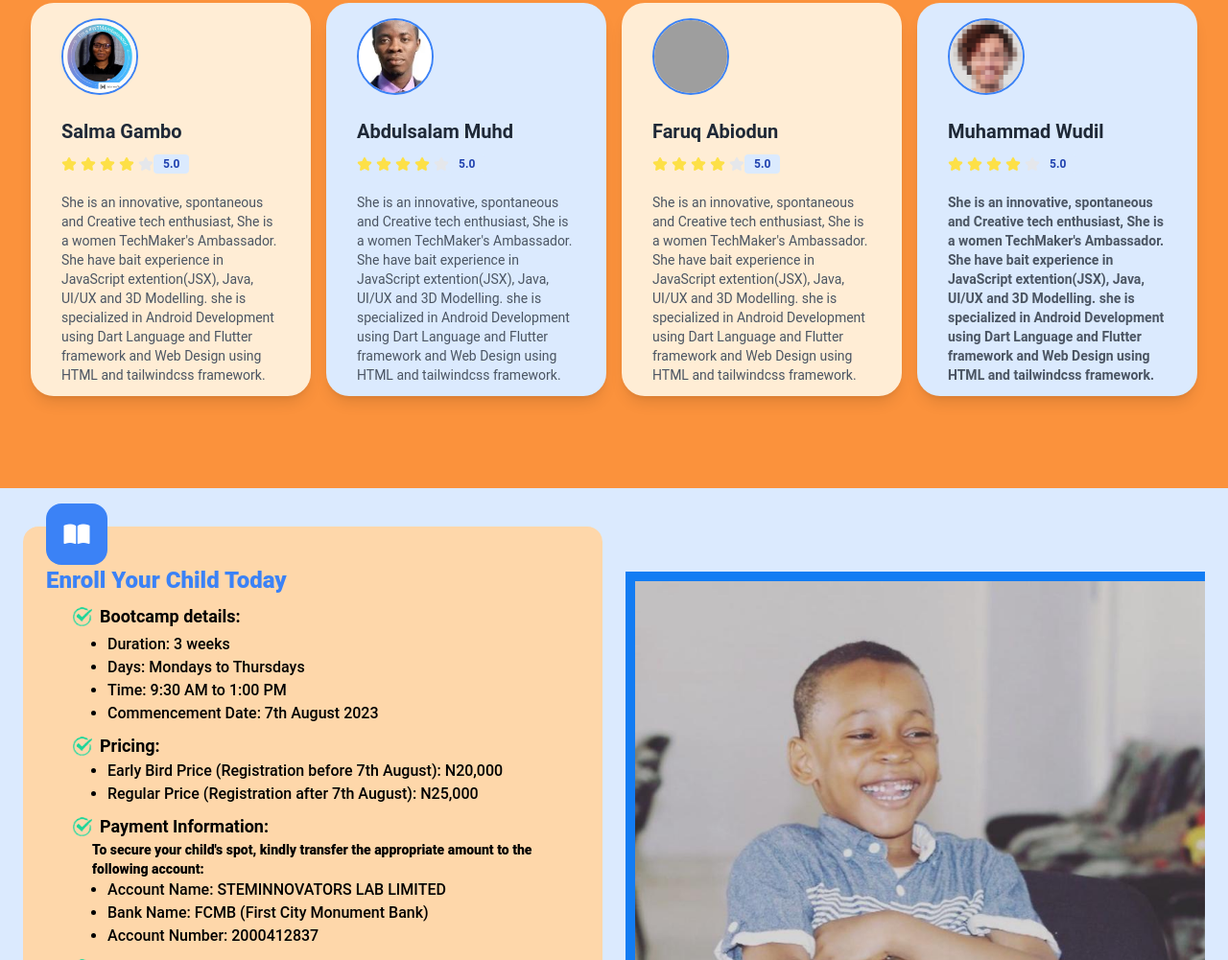
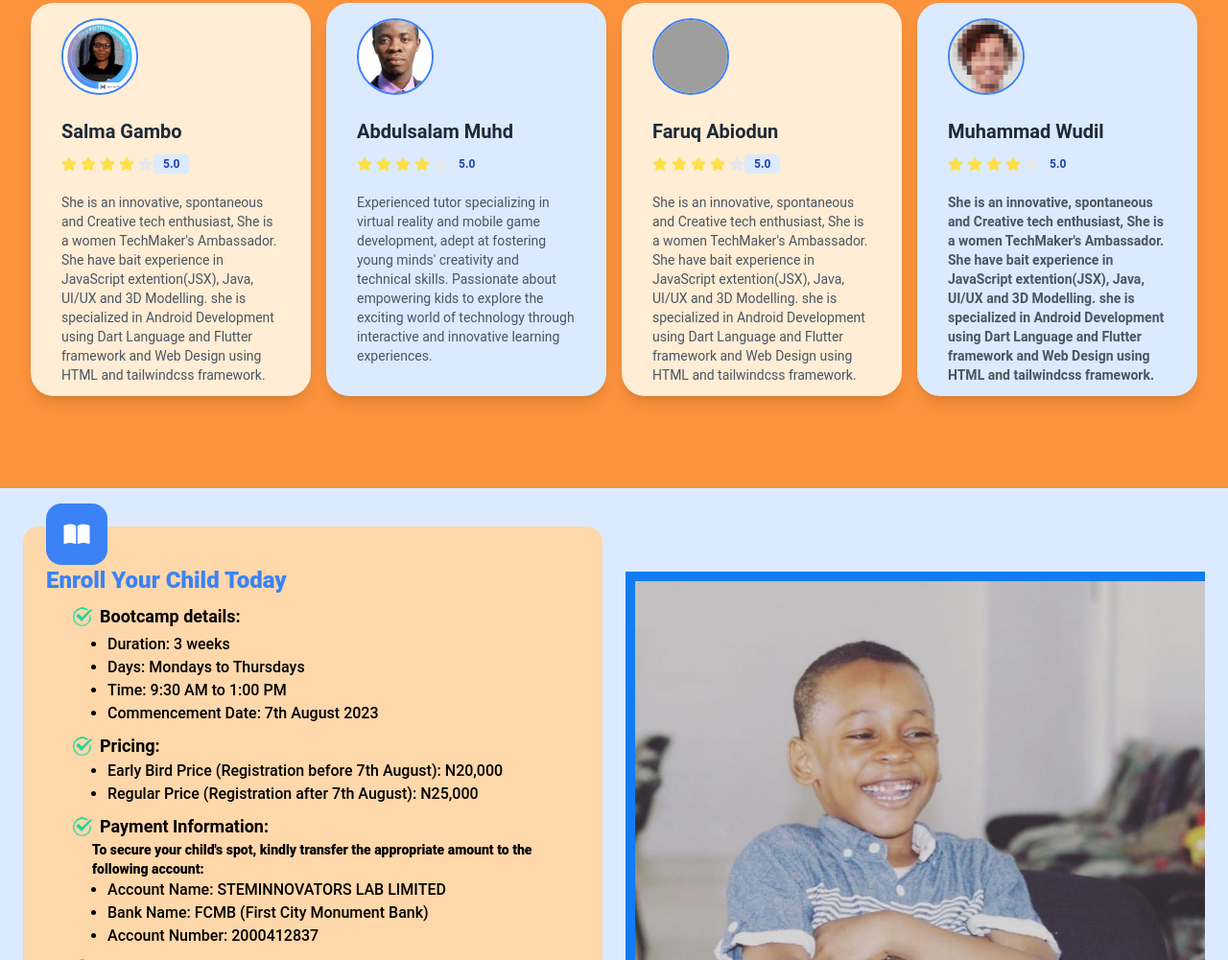
Before and after one commit to STEMLABNG/bootcamp, a website: page index.html in a window 1280 px wide. Shown: the part 3254-4255 px from the top of the page at 96% size. Drawn offline with nearby package versions, Linux system fonts and the light colour scheme; grey boxes are pictures that could not be loaded.

Commit message:
salma's commit

```diff
--- a/index.html
+++ b/index.html
@@ -485,7 +485,7 @@
                                 </svg>
                                 <span class="bg-blue-100 text-blue-800 text-xs font-semibold mr-2 px-2.5 py-0.5 rounded  ">5.0</span>
                             </div>
-                            <p class="my-3 text-sm text-gray-600 font-semiboldark:text-gray-200">She is an innovative, spontaneous and Creative tech enthusiast, She is a women TechMaker's Ambassador. She have bait experience in JavaScript extention(JSX), Java, UI/UX and 3D Modelling. she is specialized in Android Development using Dart Language and Flutter framework and Web Design using HTML and tailwindcss framework.</p>
+                            <p class="my-3 text-sm text-gray-600 font-semiboldark:text-gray-200">Experienced  tutor specializing in virtual reality and mobile game development, adept at fostering young minds' creativity and technical skills. Passionate about empowering kids to explore the exciting world of technology through interactive and innovative learning experiences.</p>
                         </div>
                         <div class="w-full max-w-md px-8 pt-4 mt-16 bg-orange-100 rounded-3xl shadow-lg ">
                             <div class="flex justify-start pb-6">
```
